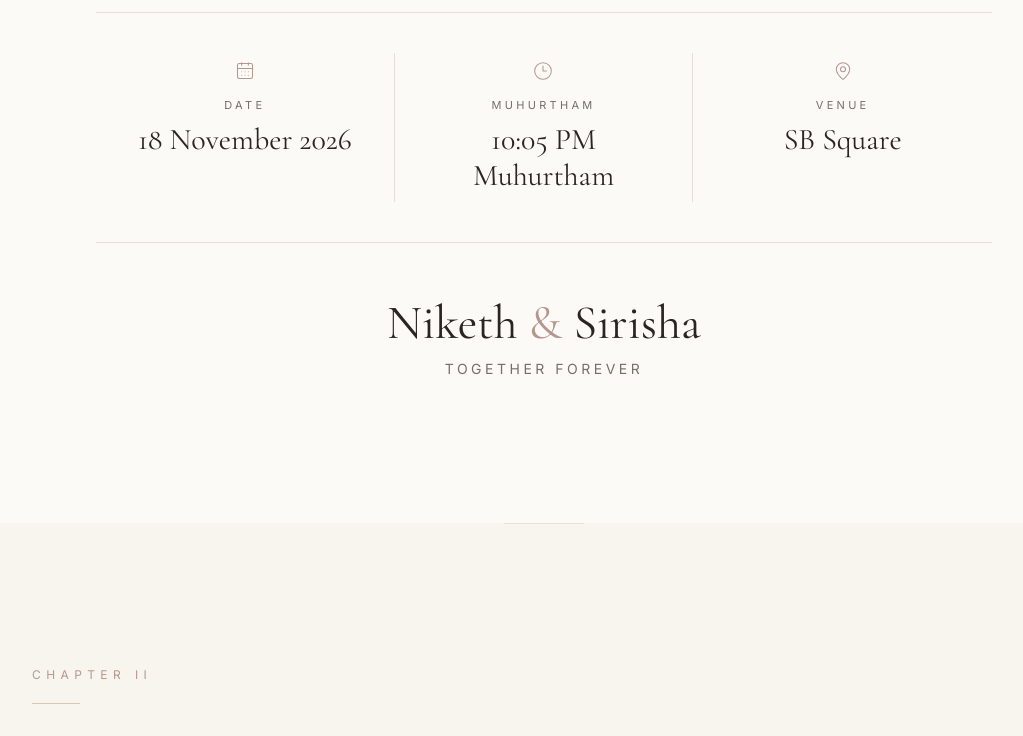
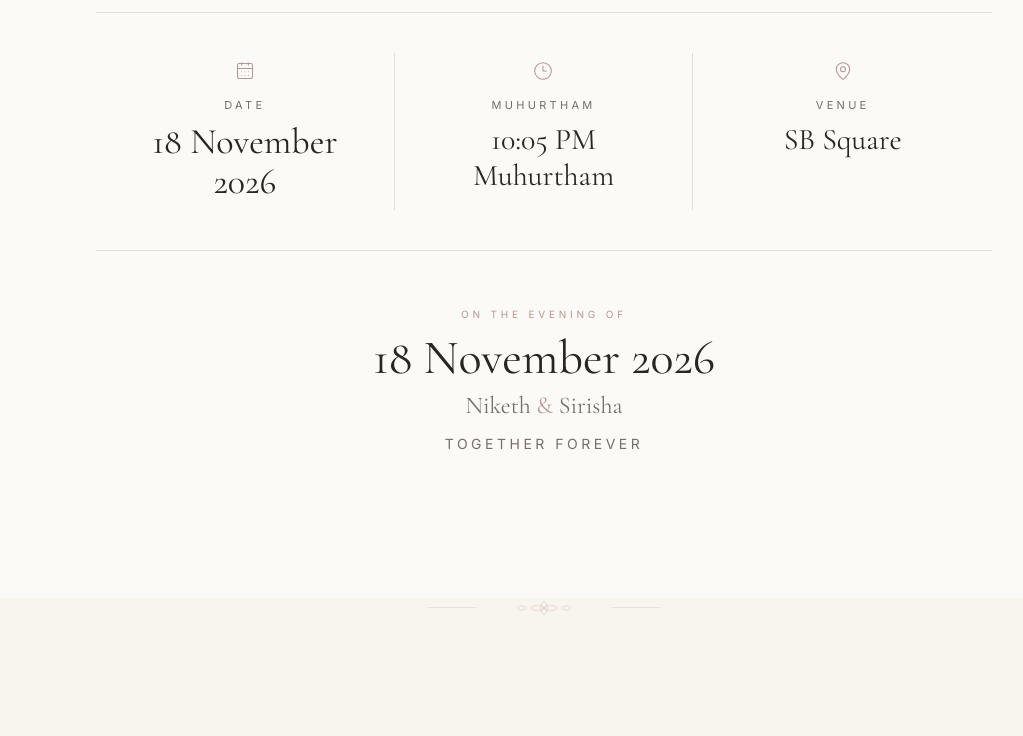
Before and after one commit to NikethVelala/NikSha, a Next.js app: page / in a window 1280 px wide. Shown: the part 1500-2236 px from the top of the page, without its empty margins (96-1119 px from the left). Built offline with nearby package versions, Linux system fonts and the light colour scheme.

Commit message:
Add subtle South Indian wedding identity (#32)
* Add subtle chapter ornamentation

* Emphasize wedding date and muhurtham

* Give muhurtham a ceremonial emphasis

* Add restrained regional venue detail

```diff
--- a/components/Venue/Venue.tsx
+++ b/components/Venue/Venue.tsx
@@ -5,77 +5,57 @@ import { ArrowUpRight, MapPin } from "lucide-react";
 import Section from "@/components/common/Section";
 import { wedding } from "@/data/wedding";
 
+function KolamMark() {
+  return (
+    <svg viewBox="0 0 52 52" aria-hidden="true" className="h-12 w-12 text-champagne/75" fill="none" stroke="currentColor" strokeWidth="0.9">
+      <path d="M26 6c-6 6-6 12 0 18 6-6 6-12 0-18ZM26 46c6-6 6-12 0-18-6 6-6 12 0 18ZM6 26c6-6 12-6 18 0-6 6-12 6-18 0ZM46 26c-6 6-12 6-18 0 6-6 12-6 18 0Z" />
+      <path d="M14 14c7-2 12 2 12 12-10 0-14-5-12-12ZM38 14c-7-2-12 2-12 12 10 0 14-5 12-12Z" />
+      <circle cx="26" cy="26" r="2" />
+    </svg>
+  );
+}
+
 export default function Venue() {
   const venue = wedding.ceremony.venue;
 
   return (
-    <Section
-      id="venue"
-      className="relative overflow-hidden bg-paper pt-16 pb-20 sm:pt-20 sm:pb-24 lg:pt-24 lg:pb-28"
-    >
+    <Section id="venue" className="relative overflow-hidden bg-paper pt-16 pb-20 sm:pt-20 sm:pb-24 lg:pt-24 lg:pb-28">
       <div className="mx-auto max-w-6xl">
         <div className="grid gap-12 lg:grid-cols-[0.72fr_1.28fr] lg:items-end lg:gap-24">
-          <motion.div
-            initial={{ opacity: 0, x: -24 }}
-            whileInView={{ opacity: 1, x: 0 }}
-            viewport={{ once: true, margin: "-80px" }}
-            transition={{ duration: 0.8 }}
-          >
+          <motion.div initial={{ opacity: 0, x: -24 }} whileInView={{ opacity: 1, x: 0 }} viewport={{ once: true, margin: "-80px" }} transition={{ duration: 0.8 }}>
             <p className="text-xs uppercase tracking-[0.35em] text-rose">Chapter V</p>
             <div className="mt-5 h-px w-16 bg-champagne" />
-            <h2 className="mt-6 font-heading text-5xl leading-none text-charcoal sm:text-6xl lg:text-7xl">
-              The Place
-            </h2>
+            <h2 className="mt-6 font-heading text-5xl leading-none text-charcoal sm:text-6xl lg:text-7xl">The Place</h2>
             <p className="mt-7 max-w-md font-heading text-2xl leading-relaxed text-charcoal/75 sm:text-3xl">
               A place to gather, celebrate, and remember this evening together.
             </p>
           </motion.div>
 
-          <motion.div
-            initial={{ opacity: 0, y: 28 }}
-            whileInView={{ opacity: 1, y: 0 }}
-            viewport={{ once: true, margin: "-60px" }}
-            transition={{ duration: 0.8, delay: 0.1 }}
-            className="border-y border-line py-9 sm:py-11"
-          >
-            <div className="flex items-center gap-3 text-rose">
-              <MapPin className="h-5 w-5" strokeWidth={1.35} />
-              <span className="text-[11px] uppercase tracking-[0.32em]">Visakhapatnam, Andhra Pradesh</span>
+          <motion.div initial={{ opacity: 0, y: 28 }} whileInView={{ opacity: 1, y: 0 }} viewport={{ once: true, margin: "-60px" }} transition={{ duration: 0.8, delay: 0.1 }} className="border-y border-line py-9 sm:py-11">
+            <div className="flex items-start justify-between gap-6">
+              <div>
+                <div className="flex items-center gap-3 text-rose">
+                  <MapPin className="h-5 w-5" strokeWidth={1.35} />
+                  <span className="text-[11px] uppercase tracking-[0.32em]">Visakhapatnam, Andhra Pradesh</span>
+                </div>
+                <h3 className="mt-5 font-heading text-5xl leading-none text-charcoal sm:text-6xl">{venue.name}</h3>
+              </div>
+              <div className="hidden shrink-0 sm:block"><KolamMark /></div>
             </div>
 
-            <h3 className="mt-5 font-heading text-5xl leading-none text-charcoal sm:text-6xl">
-              {venue.name}
-            </h3>
-
-            <p className="mt-5 max-w-2xl text-base leading-8 text-muted sm:text-lg">
-              {venue.address}
-            </p>
+            <p className="mt-5 max-w-2xl text-base leading-8 text-muted sm:text-lg">{venue.address}</p>
 
             <div className="mt-8 flex flex-wrap items-center gap-x-8 gap-y-5">
-              <a
-                href={venue.maps}
-                target="_blank"
-                rel="noopener noreferrer"
-                className="group inline-flex items-center gap-3 border-b border-charcoal/30 pb-2 text-sm uppercase tracking-[0.2em] text-charcoal transition-colors hover:border-rose hover:text-rose"
-              >
+              <a href={venue.maps} target="_blank" rel="noopener noreferrer" className="group inline-flex items-center gap-3 border-b border-charcoal/30 pb-2 text-sm uppercase tracking-[0.2em] text-charcoal transition-colors hover:border-rose hover:text-rose">
                 {venue.directionsLabel}
-                <ArrowUpRight
-                  className="h-4 w-4 transition-transform duration-300 group-hover:-translate-y-0.5 group-hover:translate-x-0.5"
-                  strokeWidth={1.5}
-                />
+                <ArrowUpRight className="h-4 w-4 transition-transform duration-300 group-hover:-translate-y-0.5 group-hover:translate-x-0.5" strokeWidth={1.5} />
               </a>
               <span className="text-sm text-muted">SB Square · Rushikonda</span>
             </div>
           </motion.div>
         </div>
 
-        <motion.p
-          initial={{ opacity: 0 }}
-          whileInView={{ opacity: 1 }}
-          viewport={{ once: true }}
-          transition={{ duration: 0.8, delay: 0.2 }}
-          className="mt-10 text-center font-heading text-xl text-charcoal/65 sm:text-2xl"
-        >
+        <motion.p initial={{ opacity: 0 }} whileInView={{ opacity: 1 }} viewport={{ once: true }} transition={{ duration: 0.8, delay: 0.2 }} className="mt-10 text-center font-heading text-xl text-charcoal/65 sm:text-2xl">
           {venue.note}
         </motion.p>
       </div>
--- a/components/Welcome/Welcome.tsx
+++ b/components/Welcome/Welcome.tsx
@@ -69,7 +69,9 @@ export default function Welcome() {
                 <Icon className="h-5 w-5 shrink-0 text-rose sm:mx-auto" strokeWidth={1.25} />
                 <div className="sm:mt-4">
                   <p className="text-[11px] uppercase tracking-[0.3em] text-muted">{label}</p>
-                  <p className="mt-2 font-heading text-xl text-charcoal sm:text-3xl">{value}</p>
+                  <p className={`mt-2 font-heading text-xl text-charcoal sm:text-3xl ${label === "Date" ? "text-2xl sm:text-4xl" : ""}`}>
+                    {value}
+                  </p>
                 </div>
               </div>
             ))}
@@ -83,9 +85,9 @@ export default function Welcome() {
           transition={{ duration: 0.8, delay: 0.2 }}
           className="mt-10 text-center sm:mt-14"
         >
-          <p className="font-heading text-3xl text-charcoal sm:text-5xl">
-            Niketh <span className="text-rose">&amp;</span> Sirisha
-          </p>
+          <p className="text-[10px] uppercase tracking-[0.38em] text-rose">On the evening of</p>
+          <p className="mt-3 font-heading text-3xl text-charcoal sm:text-5xl">18 November 2026</p>
+          <p className="mt-2 font-heading text-xl text-charcoal/65 sm:text-2xl">Niketh <span className="text-rose">&amp;</span> Sirisha</p>
           <p className="mt-3 text-sm uppercase tracking-[0.25em] text-muted">Together Forever</p>
         </motion.div>
       </div>
--- a/components/common/Section.tsx
+++ b/components/common/Section.tsx
@@ -6,6 +6,16 @@ type SectionProps = {
   className?: string;
 };
 
+function ChapterOrnament() {
+  return (
+    <svg viewBox="0 0 120 20" aria-hidden="true" className="h-5 w-28 text-champagne/70" fill="none" stroke="currentColor" strokeWidth="0.9">
+      <path d="M60 3c-5 4-5 10 0 14 5-4 5-10 0-14ZM46 10c4-4 10-4 14 0-4 4-10 4-14 0ZM74 10c-4-4-10-4-14 0 4 4 10 4 14 0Z" />
+      <path d="M31 10c3-3 7-3 10 0-3 3-7 3-10 0ZM89 10c-3-3-7-3-10 0 3 3 7 3 10 0Z" />
+      <circle cx="60" cy="10" r="1.5" />
+    </svg>
+  );
+}
+
 export default function Section({ id, children, className }: SectionProps) {
   return (
     <section
@@ -13,7 +23,11 @@ export default function Section({ id, children, className }: SectionProps) {
       className={`relative scroll-mt-20 overflow-hidden bg-ivory px-5 py-20 sm:px-8 sm:py-28 lg:px-12 lg:py-36 ${className ?? ""}`}
     >
       <div aria-hidden="true" className="pointer-events-none absolute inset-x-0 top-0 flex justify-center">
-        <span className="h-px w-20 bg-champagne/45" />
+        <div className="flex items-center gap-3">
+          <span className="h-px w-8 bg-champagne/40 sm:w-12" />
+          <ChapterOrnament />
+          <span className="h-px w-8 bg-champagne/40 sm:w-12" />
+        </div>
       </div>
       <div className="mx-auto w-full max-w-5xl">{children}</div>
     </section>
```
Also changed, not shown: components/Timeline/Timeline.tsx (+13 -34 lines).
